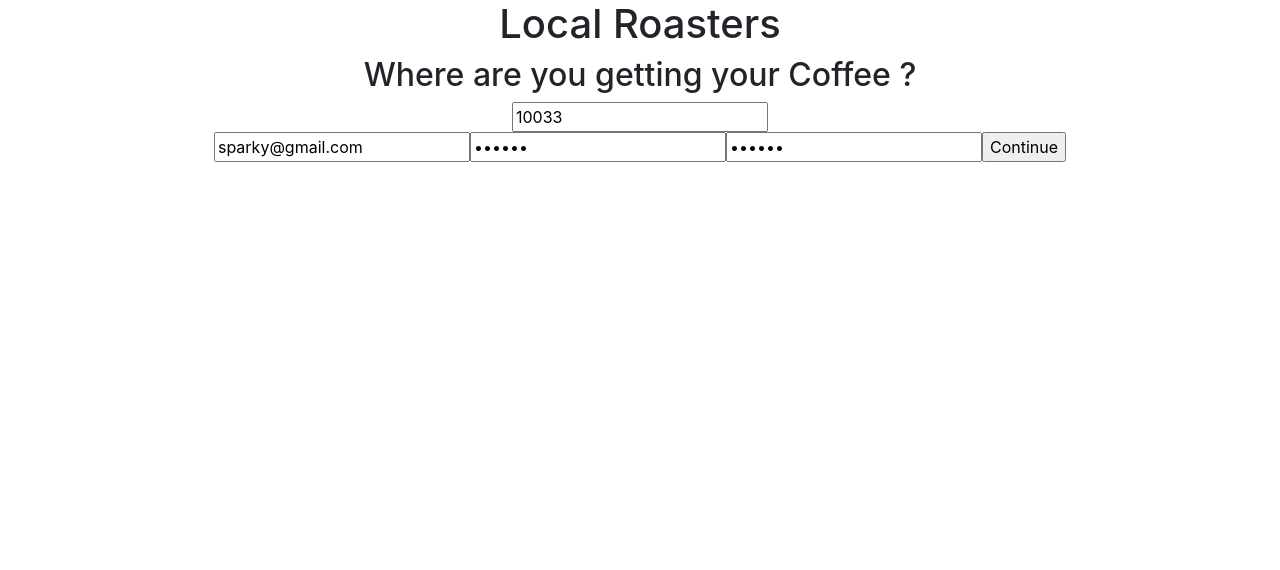
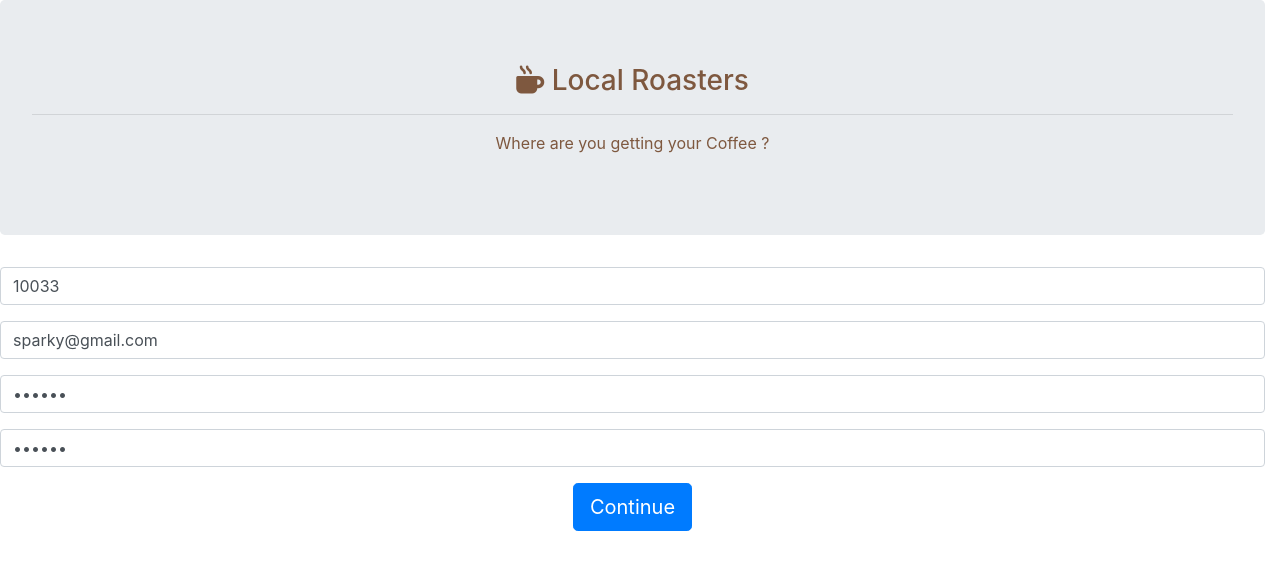
Before and after one commit to hacknyctp/HackathonLocalRoaster, a React (Create React App) app in the folder Client/local_roasters/: page /signup in a window 1280 px wide. Shown: the top 570 px of the page. Built offline with nearby package versions, Linux system fonts and the light colour scheme.

Commit message:
update styling

```diff
--- a/Client/local_roasters/public/index.html
+++ b/Client/local_roasters/public/index.html
@@ -1,20 +1,30 @@
 <!DOCTYPE html>
 <html lang="en">
-
   <head>
     <meta charset="utf-8" />
-  <link rel="stylesheet" href="https://stackpath.bootstrapcdn.com/bootstrap/4.3.1/css/bootstrap.min.css" integrity="sha384-ggOyR0iXCbMQv3Xipma34MD+dH/1fQ784/j6cY/iJTQUOhcWr7x9JvoRxT2MZw1T"
-    crossorigin="anonymous">
+    <link
+      rel="stylesheet"
+      href="https://stackpath.bootstrapcdn.com/bootstrap/4.3.1/css/bootstrap.min.css"
+      integrity="sha384-ggOyR0iXCbMQv3Xipma34MD+dH/1fQ784/j6cY/iJTQUOhcWr7x9JvoRxT2MZw1T"
+      crossorigin="anonymous"
+    />
     <link rel="shortcut icon" href="%PUBLIC_URL%/favicon.ico" />
     <meta name="viewport" content="width=device-width, initial-scale=1" />
     <meta name="theme-color" content="#000000" />
-  <meta name="description" content="Web site created using create-react-app" />
+    <meta
+      name="description"
+      content="Web site created using create-react-app"
+    />
     <link rel="apple-touch-icon" href="logo192.png" />
     <!--
       manifest.json provides metadata used when your web app is installed on a
       user's mobile device or desktop. See https://developers.google.com/web/fundamentals/web-app-manifest/
     -->
     <link rel="manifest" href="%PUBLIC_URL%/manifest.json" />
+    <script
+      src="https://kit.fontawesome.com/70359450c9.js"
+      crossorigin="anonymous"
+    ></script>
     <!--
       Notice the use of %PUBLIC_URL% in the tags above.
       It will be replaced with the URL of the `public` folder during the build.
@@ -24,7 +34,7 @@
       work correctly both with client-side routing and a non-root public URL.
       Learn how to configure a non-root public URL by running `npm run build`.
     -->
-  <title>React App</title>
+    <title>Local Roasters</title>
   </head>
 
   <body>
@@ -41,5 +51,4 @@
       To create a production bundle, use `npm run build` or `yarn build`.
     -->
   </body>
-
 </html>
--- a/Client/local_roasters/src/App.css
+++ b/Client/local_roasters/src/App.css
@@ -20,6 +20,12 @@
 .App-link {
   color: #09d3ac;
 }
+body {
+  color: #7e583f;
+}
+.container-fluid {
+  padding-left: 0px;
+}
 
 .btn-group-price {
   margin: 0.3rem 0.3rem;
--- /dev/null
+++ b/Client/local_roasters/src/components/Navbar.js
@@ -0,0 +1,48 @@
+import React, { Fragment } from 'react';
+import PropTypes from 'prop-types';
+import { Link } from 'react-router-dom';
+
+function Navbar({ title, icon }) {
+  return (
+    <div>
+      <nav className='navbar navbar-expand-lg navbar-light bg-light'>
+        <button
+          className='navbar-toggler'
+          type='button'
+          data-toggle='collapse'
+          data-target='#navbarTogglerDemo03'
+          aria-controls='navbarTogglerDemo03'
+          aria-expanded='false'
+          aria-label='Toggle navigation'
+        >
+          <span className='navbar-toggler-icon'></span>
+        </button>
+        <Link to='/'> LocalRoasters</Link>
+
+        <div className='collapse navbar-collapse' id='navbarTogglerDemo03'>
+          <ul className='navbar-nav mr-auto mt-2 mt-lg-0'>
+            <li className='nav-item active'>
+              <a className='nav-link' href='#'>
+                Home <span className='sr-only'>(current)</span>
+              </a>
+            </li>
+            <li className='nav-item'></li>
+            <li className='nav-item'></li>
+          </ul>
+          <form className='form-inline my-2 my-lg-0'></form>
+        </div>
+      </nav>
+    </div>
+  );
+}
+
+Navbar.prototype = {
+  title: PropTypes.string.isRequired,
+  icon: PropTypes.string
+};
+
+Navbar.defaultProps = {
+  title: 'Local Roaster',
+  icon: ''
+};
+export default Navbar;
--- a/Client/local_roasters/src/pages/Price.js
+++ b/Client/local_roasters/src/pages/Price.js
@@ -17,7 +17,10 @@ const Price = () => {
   return (
     <div className='container-fluid'>
       <div className='jumbotron'>
-        <h3>Local Rosters</h3>
+        <h3>
+          <i className='fas fa-mug-hot'></i> Local Rosters
+        </h3>
+        <hr class='my-3'></hr>
         <p>We care about your coffee and maximum price...</p>
       </div>
       What is the most you'll pay for a cup of coffee ..?
--- a/Client/local_roasters/src/pages/SignUp.js
+++ b/Client/local_roasters/src/pages/SignUp.js
@@ -1,24 +1,23 @@
 import React, { Component } from 'react';
 import axios from 'axios';
-import "../styles/SignUp.css";
-
-
+import '../styles/SignUp.css';
+import Navbar from '../components/Navbar';
 
 export default class Signup extends Component {
   constructor(props) {
     super(props);
     this.state = {
-            location: "10033",
-            email: "sparky@gmail.com",
-            password: "abc123",
-            retype: "abc123"
-        }
+      location: '10033',
+      email: 'sparky@gmail.com',
+      password: 'abc123',
+      retype: 'abc123'
+    };
   }
 
-    formHandler = (e) => {
+  formHandler = e => {
     console.log(this.state[e.target.id]);
     this.setState({ [e.target.id]: e.target.value });
-    }
+  };
 
   submitHandler = () => {
     sessionStorage.setItem('price', 4);
@@ -26,39 +25,89 @@ export default class Signup extends Component {
     //this sends the information to the sign up api
     const { location, email, password, retype } = this.state;
 
-
-
     if (password === retype) {
-            axios.post("https://local-roasters-api.herokuapp.com/users/signup", {
+      axios
+        .post('https://local-roasters-api.herokuapp.com/users/signup', {
           email: email,
           password: password,
           location: location,
           coffee: sessionStorage.getItem('coffee'),
-                price: sessionStorage.getItem('price'),
+          price: sessionStorage.getItem('price')
         })
         .then(res => localStorage.setItem('token', res.data.token))
-                .then(() => this.props.history.push("/dashboard"))
-                .catch(error => console.log(error))
+        .then(() => this.props.history.push('/dashboard'))
+        .catch(error => console.log(error));
     } else {
-            alert("The passwords do not match");
+      alert('The passwords do not match');
     }
-
-    }
+  };
   render() {
     return (
-            <div className="">
-                <h1>Local Roasters</h1>
-                {/* This is the form div */}
+      <div className='container-fluid'>
+        <div className='jumbotron'>
+          <h3>
+            <i className='fas fa-mug-hot'></i> Local Roasters
+          </h3>
+          <hr class='my-3'></hr>
+          <p>Where are you getting your Coffee ? </p>
+        </div>
+
         <div>
-                    <h2>Where are you getting your Coffee ? </h2>
-                    <input id="location" type="numeric" value={this.state.location} placeholder="zip code" onChange={(event) => this.formHandler(event)} required />
-                    <br />
-                    <input id="email" type="text" value={this.state.email} placeholder="email" onChange={(event) => this.formHandler(event)} required />
-                    <input id="password" type="password" value={this.state.password} placeholder="password" onChange={(event) => this.formHandler(event)} required />
-                    <input id="retype" type="password" value={this.state.retype} placeholder="retype password" onChange={(event) => this.formHandler(event)} required />
-                    <input type="submit" value="Continue" onClick={this.submitHandler} />
+          <div className='form-group'>
+            <input
+              className='form-control'
+              id='location'
+              type='numeric'
+              value={this.state.location}
+              placeholder='zip code'
+              onChange={event => this.formHandler(event)}
+              required
+            />
+          </div>
+
+          <div className='form-group'>
+            <input
+              className='form-control'
+              id='email'
+              type='text'
+              value={this.state.email}
+              placeholder='email'
+              onChange={event => this.formHandler(event)}
+              required
+            />
+          </div>
+          <div className='form-group'>
+            <input
+              className='form-control'
+              id='password'
+              type='password'
+              value={this.state.password}
+              placeholder='password'
+              onChange={event => this.formHandler(event)}
+              required
+            />
+          </div>
+          <div className='form-group'>
+            <input
+              className='form-control'
+              id='retype'
+              type='password'
+              value={this.state.retype}
+              placeholder='retype password'
+              onChange={event => this.formHandler(event)}
+              required
+            />
+          </div>
+          <div className='form-group'>
+            <input
+              className='btn btn-lg btn-primary'
+              type='submit'
+              value='Continue'
+              onClick={this.submitHandler}
+            />
           </div>
         </div>
-        )
+      </div>
+    );
   }
 }
--- a/Client/local_roasters/src/pages/Splash.js
+++ b/Client/local_roasters/src/pages/Splash.js
@@ -18,10 +18,13 @@ const Splash = () => {
   return (
     <div className='container-fluid'>
       <div className='jumbotron'>
-        <h3>Local Rosters</h3>
+        <h3>
+          <i className='fas fa-mug-hot'></i> Local Rosters
+        </h3>
+        <hr class='my-3'></hr>
         <p>We care about your coffee and maximum price...</p>
       </div>
-      What is your type of food?
+      What is your type of coffee..?
       <br />
       <div className='btn-group btn-group-price' role='group'>
         <div className='btn-group-item'>
```
Also changed, not shown: 1 other file (tests, documents, lock files or other folders). Lines whose indentation alone changed are shown as unchanged.
